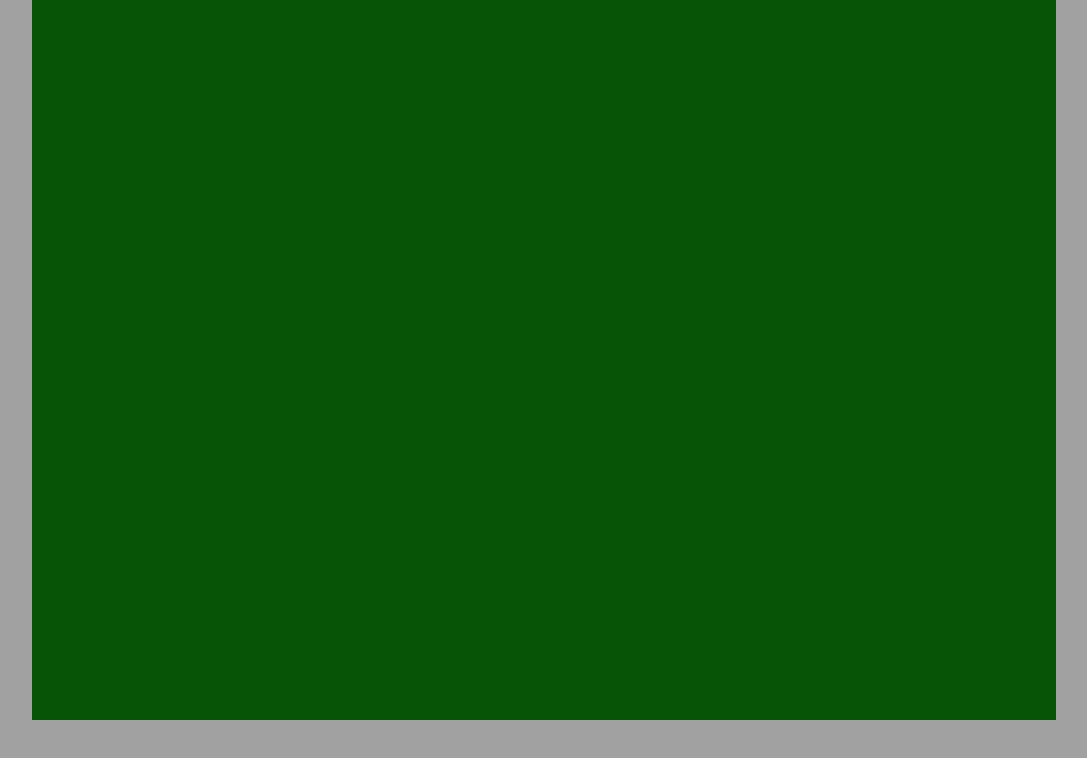
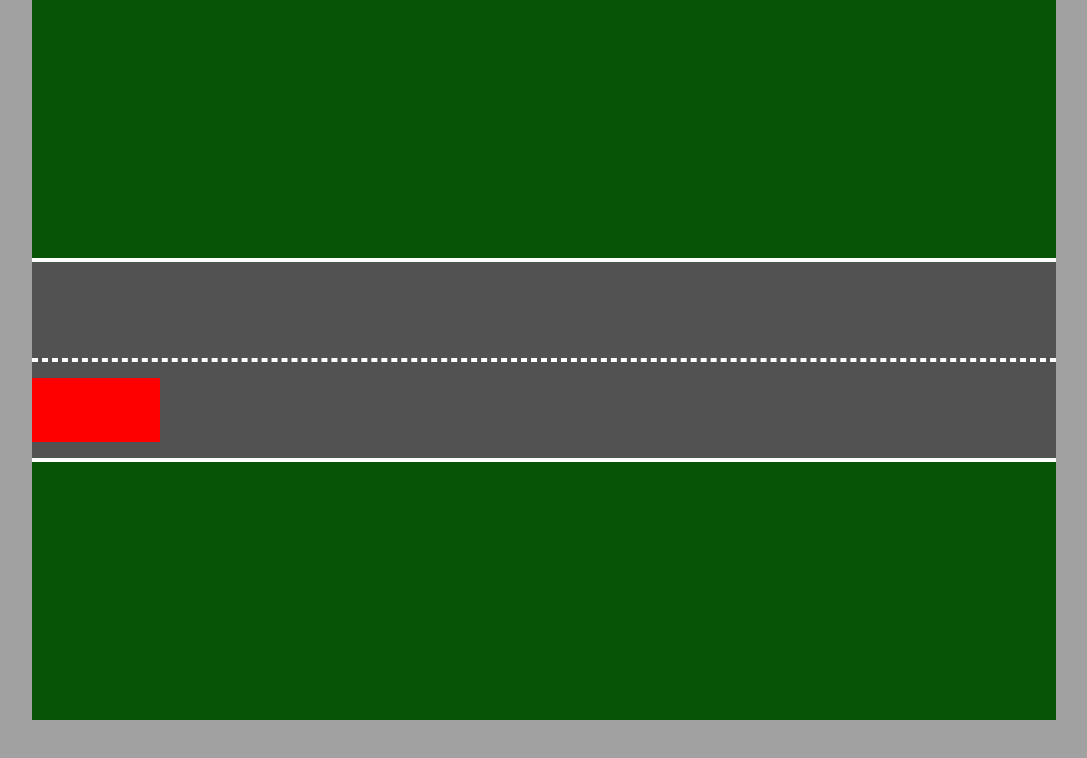
Before and after one commit to ptiry02/game-project, a website with bundled scripts: page index.html in a window 1280 px wide. Shown: the whole page, without its empty margins (96-1183 px from the left). Built offline with nearby package versions, Linux system fonts and the light colour scheme.

Commit message:
made 2 lane road and setting vehicle class

```diff
--- a/css/styles.css
+++ b/css/styles.css
@@ -1,7 +1,6 @@
 * {
   margin: 0;
   padding: 0;
-  box-sizing: border-box;
 }
 
 body {
@@ -24,7 +23,41 @@ body {
 }
 
 #board {
+  position: relative;
+  display: flex;
+  flex-direction: column;
+  justify-content: center;
   width: 80vw;
   height: 90vh;
   background-color: #075407;
 }
+
+#board > div {
+  position: relative;
+  display: flex;
+  align-items: center;
+  height: 12vh;
+  width: 100%;
+  background-color: #525252;
+}
+
+#top-lane {
+  border-top: 4px solid white;
+  border-bottom: 2px dashed white;
+}
+
+#bottom-lane {
+  border-top: 2px dashed white;
+  border-bottom: 4px solid white;
+}
+
+.middle-lane {
+  border-top: 2px dashed white;
+  border-bottom: 2px dashed white;
+}
+
+.car {
+  height: 8vh;
+  width: 10vw;
+  background-color: red;
+}
--- /dev/null
+++ b/js/game.mjs
@@ -0,0 +1,8 @@
+export default class Game {
+  constructor() {
+    this.player = null
+    this.obstacleArr = []
+  }
+  start() {}
+  detectArrows() {}
+}
--- a/js/main.js
+++ b/js/main.js
@@ -0,0 +1,6 @@
+import Game from './game.mjs'
+import Road from './road.mjs'
+import Vehicle from './vehicle.mjs'
+
+const street = new Road()
+const car = new Vehicle()
--- /dev/null
+++ b/js/road.mjs
@@ -0,0 +1,19 @@
+export default class Road {
+  constructor() {
+    this.parent = document.getElementById('board')
+    this.topLane = this.addTop()
+    this.bottomLane = this.addBottom()
+  }
+  addTop() {
+    const topLane = document.createElement('div')
+    topLane.id = 'top-lane'
+
+    this.parent.appendChild(topLane)
+  }
+  addBottom() {
+    const bottomLane = document.createElement('div')
+    bottomLane.id = 'bottom-lane'
+
+    this.parent.appendChild(bottomLane)
+  }
+}
--- /dev/null
+++ b/js/vehicle.mjs
@@ -0,0 +1,24 @@
+export default class Vehicle {
+  constructor() {
+    this.positionX = 0
+    this.height = 8
+    this.lane = this.selectLane()
+    this.vehicle = this.create()
+  }
+  create() {
+    const car = document.createElement('div')
+    car.className = 'car'
+
+    this.lane.appendChild(car)
+  }
+  selectLane() {
+    const lanes = document.getElementById('board').getElementsByTagName('div')
+    const random = Number(Math.random().toFixed(0)) * (lanes.length - 1)
+    console.log('number: ', random)
+    return lanes[random]
+  }
+  moveLeft() {
+    this.positionX--
+  }
+  moveRight() {}
+}
```
Also changed, not shown: 1 other file.
